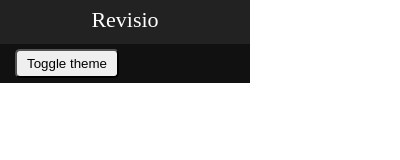
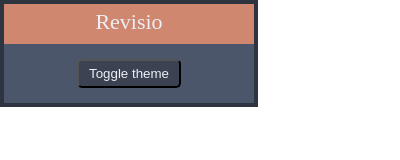
Before and after one commit to hokageCV/revisio, a browser extension: page popup/popup.html in a window 400 px wide. Both pictures are taken after a click on the button "Toggle theme". Drawn offline with Linux system fonts and the light colour scheme.

Commit message:
add toggle theme

```diff
--- a/background/background.js
+++ b/background/background.js
@@ -9,7 +9,6 @@ var __awaiter = (this && this.__awaiter) || function (thisArg, _arguments, P, ge
     });
 };
 chrome.runtime.onInstalled.addListener((e) => __awaiter(void 0, void 0, void 0, function* () {
-    console.log(e);
     if (e.reason === chrome.runtime.OnInstalledReason.INSTALL) {
         yield chrome.storage.sync.set({ isOnboarded: false });
         yield chrome.storage.sync.set({ darkMode: false });
--- a/background/onboard/onboard.css
+++ b/background/onboard/onboard.css
@@ -1,4 +1,9 @@
 :root {
+  --snow-1: #eceff4;
+  --snow-3: #d8dee9;
+  --night-3: #3b4252;
+  --frost-3: #81a1c1;
+
   --baseBG: var(--snow-1);
   --inputBG: var(--snow-3);
   --heading: var(--night-3);
--- a/newTab/newTab.css
+++ b/newTab/newTab.css
@@ -1,18 +1,26 @@
 @import url("https://fonts.googleapis.com/css2?family=Montserrat&display=swap");
 
 :root {
-  --baseBG: var(--aurora-green);
-  --cardBG: var(--aurora-yellow);
-  --cardText: var(--night-4);
+  --aurora-green: #a3be8c;
+  --aurora-yellow: #ebcb8b;
+  --night-4: #2e3440;
+
+  --night-1: #4c566a;
+  --night-3: #3b4252;
+  --snow-1: #eceff4;
 }
 
 body {
-  background-color: var(--baseBG);
-
   box-sizing: border-box;
   margin: 0;
   padding: 5px;
   height: 100vh;
+
+  --baseBG: var(--aurora-green);
+  --cardBG: var(--aurora-yellow);
+  --cardText: var(--night-4);
+
+  background-color: var(--baseBG);
 }
 
 main {
@@ -57,3 +65,11 @@ main {
 .card #answer:hover {
   filter: none;
 }
+
+body.dark-mode {
+  --baseBG: var(--night-1);
+  --cardBG: var(--night-3);
+  --cardText: var(--snow-1);
+
+  background-color: var(--baseBG);
+}
--- a/popup/popup.css
+++ b/popup/popup.css
@@ -1,58 +1,71 @@
 :root {
-  --navBG: #f0f0f0;
-  --navText: #333;
-  --mainBG: #fff;
-  --mainText: #333;
+  --aurora-orange: #d08770;
+  --aurora-green: #a3be8c;
+  --aurora-yellow: #ebcb8b;
+  --night-4: #2e3440;
+
+  --night-1: #4c566a;
+  --night-3: #3b4252;
+  --snow-1: #eceff4;
+
+  --frost-2: #88c0d0;
 }
 
 body {
   width: 250px;
   margin: 0;
   padding: 0;
-  --bg-color: var(--mainBG);
-  --text-color: var(--mainText);
+
+  --navBG: var(--aurora-orange);
+  --navText: var(--snow-1);
+  --mainBG: var(--aurora-green);
+  --buttonBG: var(--aurora-yellow);
+  --buttonText: var(--night-4);
+
+  border: 4px solid var(--night-4);
 }
 
 nav {
   background-color: var(--navBG);
   padding: 1px;
   margin: 0;
+  height: 40px;
+
   display: flex;
   justify-content: center;
   align-items: center;
+
   box-sizing: border-box;
 }
 nav p {
   font-size: 22px;
   color: var(--navText);
   margin: 1px;
-  padding: 5px;
+  padding: 3px;
   height: 30px;
 }
 
 main {
-  background-color: var(--bg-color);
-  color: var(--text-color);
-  font-size: 16px;
+  background-color: var(--mainBG);
+  font-size: 20px;
   padding: 5px;
   display: flex;
   flex-direction: column;
   justify-content: center;
-  align-items: flex-start;
+  align-items: center;
 }
 
 main button {
-  margin-left: 10px;
+  margin: 10px;
   cursor: pointer;
   padding: 5px 10px;
   border-radius: 5px;
+  background-color: var(--buttonBG);
+  color: var(--buttonText);
 }
 
 body.dark-mode {
-  --navBG: #222;
-  --navText: #fff;
-  --mainBG: #111;
-  --mainText: #fff;
-  --bg-color: var(--mainBG);
-  --text-color: var(--mainText);
+  --mainBG: var(--night-1);
+  --buttonBG: var(--night-3);
+  --buttonText: var(--snow-1);
 }
--- a/popup/popup.html
+++ b/popup/popup.html
@@ -4,7 +4,6 @@
     <meta charset="UTF-8">
     <meta http-equiv="X-UA-Compatible" content="IE=edge">
     <meta name="viewport" content="width=device-width, initial-scale=1.0">
-    <link rel="stylesheet" href="../variables/variables.css">
     <link rel="stylesheet" href="./popup.css">
 
     <title>Popup</title>
--- a/variables/variables.css
+++ /dev/null
@@ -1,30 +0,0 @@
-:root {
-  /* onboard */
-  --snow-1: #eceff4;
-  --snow-3: #d8dee9;
-  --night-3: #3b4252;
-  --frost-3: #81a1c1;
-
-  /* newtab */
-  --aurora-green: #a3be8c;
-  --aurora-yellow: #ebcb8b;
-  --night-4: #2e3440;
-
-  /* extra
-
-  --green: #00d084;
-  --green-slate: #a4c977;
-  --orange-dark: #de491f;
-  --night-1: #4c566a;
-  --night-2: #434c5e;
-  --aurora-red: #bf616a;
-
-  --orange-light: #faeecb;
-  --orange-light-dark: #feddae;
-  --blue-dark: #035b66;
-
-  --red-bright: #cf2e2e;
-  --red-dark: #b82d30;
-
-  --green-whiteish: #bcc8be; */
-}
```
Also changed, not shown: background/onboard/onboard.html (+0 -1 lines), newTab/newTab.html (+1 -2 lines), newTab/newTab.js (+14 -9 lines), newTab/newTab.ts (+18 -16 lines), popup/popup.js (+0 -9 lines), readme.md.
